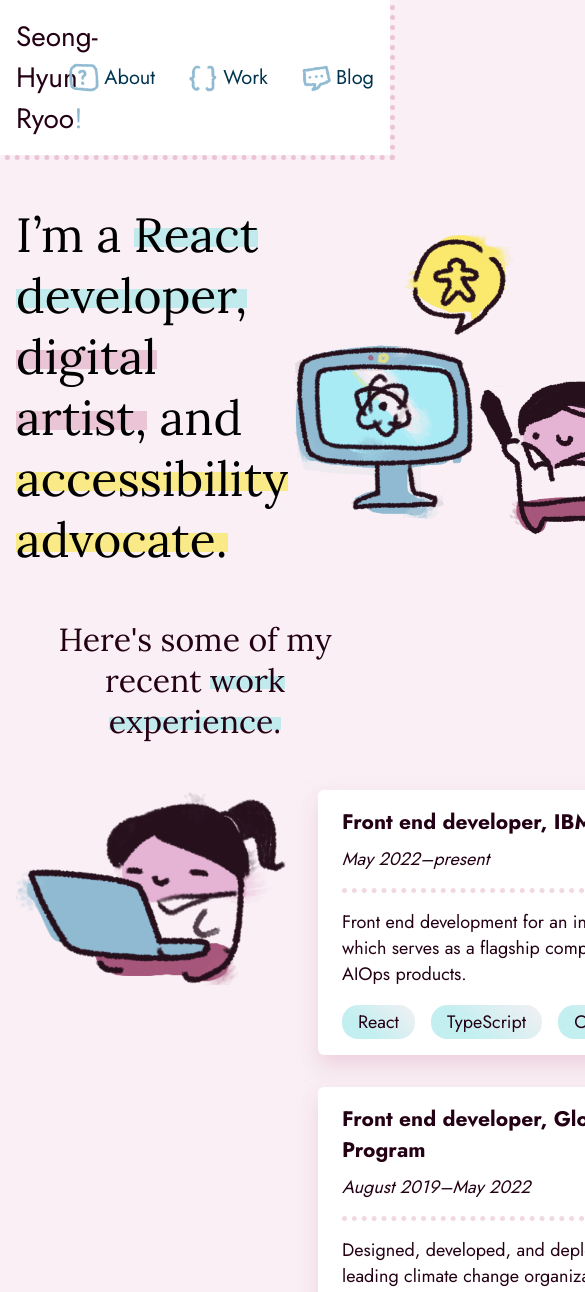
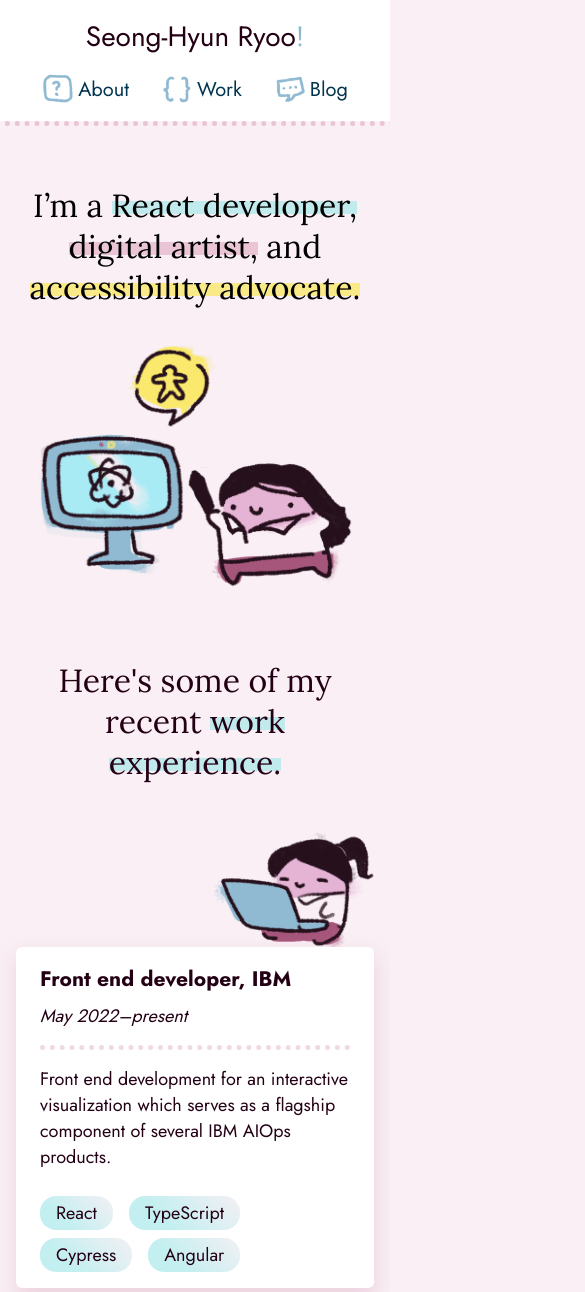
Before and after one commit to seongryoo/newfolio, an Eleventy site: page src/index.njk in a window 390 px wide. Shown: the top 1292 px of the page, 585 px wide, since content can reach past the window. Built offline with nearby package versions, Linux system fonts and the light colour scheme; Eleventy itself is replaced by a stand-in of ours; files that its build step writes are made by us from their sources.

Commit message:
Some nice breakpoint changes

```diff
--- a/src/_includes/scss/_header.scss
+++ b/src/_includes/scss/_header.scss
@@ -1,4 +1,5 @@
 @use "colors";
+@use "breakpoints";
 
 .header {
   padding: 1rem;
@@ -28,6 +29,7 @@
   list-style: none;
   display: flex;
   align-items: center;
+  flex-wrap: wrap;
 }
 
 .header__main-nav__list__list-item {
@@ -53,3 +55,24 @@
   display: inline-block;
   margin-inline-end: 0.25rem;
 }
+
+@media screen and (max-width: breakpoints.$medlarge) {
+  .header {
+    flex-direction: column;
+  }
+  .header__site-title {
+    margin-bottom: 1rem;
+  }
+  .header__main-nav__list__list-item {
+    &:nth-child(1) {
+      margin-inline-start: 0;
+    }
+  }
+}
+
+@media screen and (max-width: breakpoints.$small) {
+  .header__main-nav__list__list-item {
+    margin-inline-start: 0;
+    margin-inline-end: 2rem;
+  }
+}
--- a/src/_includes/scss/_hero.scss
+++ b/src/_includes/scss/_hero.scss
@@ -1,5 +1,6 @@
 @use "fonts";
 @use "colors";
+@use "breakpoints";
 
 .hero {
   display: flex;
@@ -18,6 +19,32 @@
   flex: 1 0 auto;
   width: 25rem;
   height: auto;
+}
+
+@media screen and (max-width: breakpoints.$medlarger) {
+  .hero__illo {
+    width: 20rem;
+  }
+  .hero__text {
+    font-size: 2.5rem;
+  }
+}
+
+@media screen and (max-width: breakpoints.$med) {
+  .hero {
+    flex-direction: column;
+  }
+  .hero__text {
+    text-align: center;
+    margin-top: 2rem;
+    font-size: 2.5rem;
+  }
+}
+
+@media screen and (max-width: breakpoints.$small) {
+  .hero__text {
+    font-size: 2rem;
+  }
 }
 
 @mixin backline($color) {
--- a/src/_includes/scss/styles.scss
+++ b/src/_includes/scss/styles.scss
@@ -5,6 +5,7 @@
 @use "prism";
 @use "post";
 @use "colors";
+@use "breakpoints";
 
 .contained-width {
   margin-inline-start: auto;
@@ -88,11 +89,30 @@ body.Home {
 
 .work-section__work-showcase {
   display: flex;
+  align-items: flex-start;
   padding: 3rem 0;
 }
 
 .work-section__work-showcase__text {
   margin-inline-start: 2rem;
+}
+
+.work-section__work-showcase__illo {
+  width: 15rem;
+  height: auto;
+}
+
+@media screen and (max-width: breakpoints.$med) {
+  .work-section__work-showcase__illo {
+    width: 10rem;
+    align-self: flex-end;
+  }
+  .work-section__work-showcase {
+    flex-direction: column;
+  }
+  .work-section__work-showcase__text {
+    margin-inline-start: 0;
+  }
 }
 
 @mixin bubblecard {
@@ -124,15 +144,13 @@ body.Home {
 .work-section__work-showcase__text__item__tooling {
   display: flex;
   list-style: none;
+  flex-wrap: wrap;
 }
 
 .work-section__work-showcase__text__item__tooling__tool {
   padding: 0.25rem 1rem;
   border-radius: 1rem;
   background: colors.$blueshine;
+  margin-inline-end: 1rem;
+  margin-top: 0.5rem;
 }
-
-.work-section__work-showcase__text__item__tooling__tool
-  + .work-section__work-showcase__text__item__tooling__tool {
-  margin-inline-start: 1rem;
-}
```
